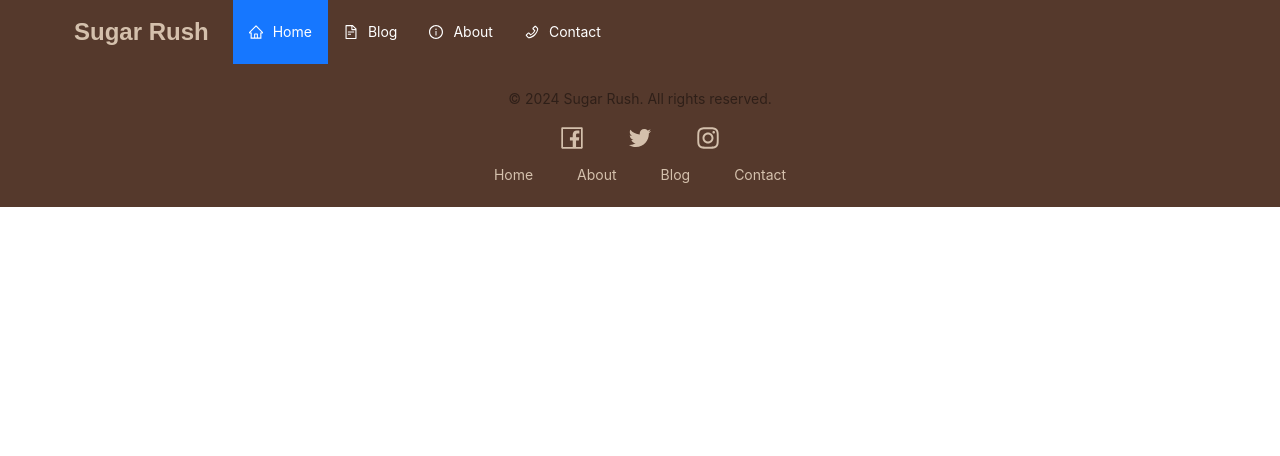
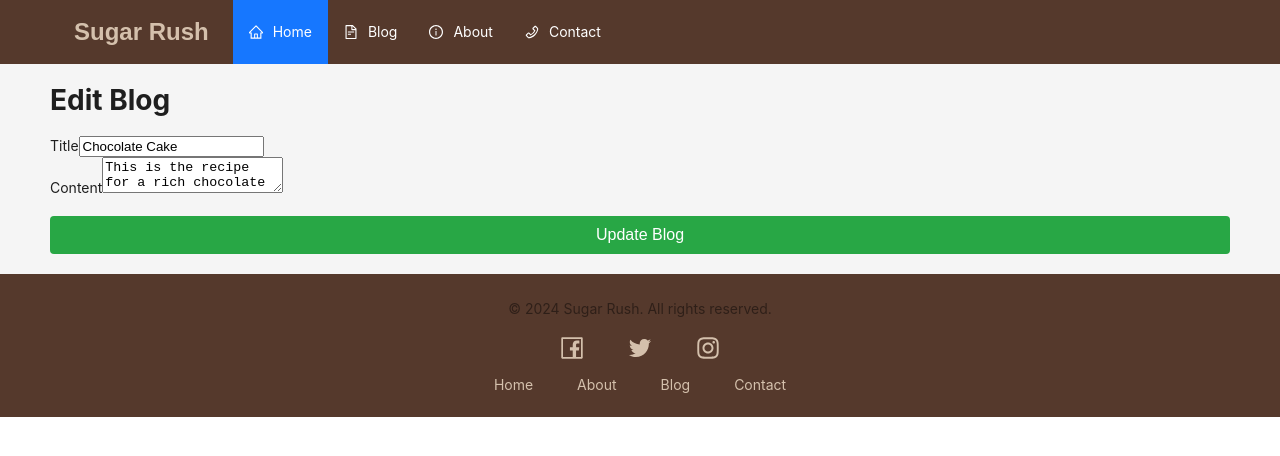
Before and after one commit to NikeshiMayoda8/assignment, a React (Vite) app in the folder blog/: page /edit-blog/1 in a window 1280 px wide. Shown: the top 456 px of the page. Built offline with nearby package versions, Linux system fonts and the light colour scheme.

Commit message:
add-edit added

```diff
--- a/blog/src/App.tsx
+++ b/blog/src/App.tsx
@@ -7,6 +7,7 @@ import Home from './pages/Home';
 import Blog from './pages/Blog';
 import About from './pages/About';
 import Contact from './pages/Contact';
+import AddEditBlog from './pages/AddEditBlog';
 
 const { Content } = Layout;
 
@@ -20,7 +21,8 @@ const App: React.FC = () => {
             <div className="site-layout-content">
               <Routes>
                 <Route path="/" element={<Home />} />
-                <Route path="/blog" element={<Blog />} />
+                <Route path="/blog/:id" element={<Blog />} />
+                <Route path="/edit-blog/:id" element={<AddEditBlog />} />
                 <Route path="/about" element={<About />} />
                 <Route path="/contact" element={<Contact />} />
               </Routes>
--- a/blog/src/global.css
+++ b/blog/src/global.css
@@ -376,3 +376,125 @@ body {
     font-size: 1.5rem;
     margin: 10px 0;
   }
+
+/* Blog List Section */
+.blog-list {
+  margin-top: 20px;
+  display: flex;
+  flex-direction: column;
+  gap: 20px;
+}
+
+.blog-item {
+  background-color: #fff;
+  padding: 20px;
+  border-radius: 8px;
+  box-shadow: 0 2px 4px rgba(0, 0, 0, 0.1);
+}
+
+.blog-item h2 {
+  margin: 0 0 10px 0;
+  font-size: 1.5rem;
+  color: #333;
+}
+
+.blog-item p {
+  font-size: 1rem;
+  color: #666;
+  margin-bottom: 10px;
+}
+
+.blog-item button {
+  margin-right: 10px;
+  padding: 8px 12px;
+  border: none;
+  border-radius: 4px;
+  cursor: pointer;
+  font-size: 0.9rem;
+}
+
+.blog-item button:hover {
+  opacity: 0.9;
+}
+
+.blog-item button:first-child {
+  background-color: #007bff;
+  color: white;
+}
+
+.blog-item button:last-child {
+  background-color: #dc3545;
+  color: white;
+}
+
+/* Add/Edit Blog Button */
+button {
+  margin: 20px 0;
+  padding: 10px 16px;
+  background-color: #28a745;
+  border: none;
+  border-radius: 4px;
+  color: white;
+  font-size: 1rem;
+  cursor: pointer;
+  display: block;
+  width: 100%;
+}
+
+button:hover {
+  background-color: #218838;
+}
+
+/* Blog Form */
+form {
+  background-color: #fff;
+  padding: 20px;
+  border-radius: 8px;
+  box-shadow: 0 2px 4px rgba(0, 0, 0, 0.1);
+  max-width: 600px;
+  margin: 20px auto;
+}
+
+form input[type="text"],
+form textarea {
+  width: 100%;
+  padding: 10px;
+  margin-bottom: 15px;
+  border: 1px solid #ccc;
+  border-radius: 4px;
+  font-size: 1rem;
+}
+
+form textarea {
+  height: 150px;
+  resize: vertical;
+}
+
+form button[type="submit"] {
+  background-color: #007bff;
+  color: white;
+  padding: 10px 16px;
+  border: none;
+  border-radius: 4px;
+  cursor: pointer;
+  font-size: 1rem;
+}
+
+form button[type="submit"]:hover {
+  background-color: #0056b3;
+}
+
+/* Responsive Styles */
+@media (max-width: 600px) {
+  .blog-item {
+    padding: 15px;
+  }
+
+  form {
+    padding: 15px;
+  }
+
+  form button {
+    width: 100%;
+  }
+}
--- /dev/null
+++ b/blog/src/pages/AddEditBlog.tsx
@@ -0,0 +1,71 @@
+import React, { useState, useEffect } from 'react';
+import { useNavigate, useParams } from 'react-router-dom';
+
+interface BlogPost {
+  id: number;
+  title: string;
+  content: string;
+}
+
+const AddEditBlog: React.FC = () => {
+  const { id } = useParams<{ id: string }>();
+  const navigate = useNavigate();
+
+  const [blogData, setBlogData] = useState<BlogPost>({ id: 0, title: '', content: '' });
+
+  const [blogs, setBlogs] = useState<BlogPost[]>([
+    { id: 1, title: 'Chocolate Cake', content: 'This is the recipe for a rich chocolate cake.' },
+    { id: 2, title: 'Strawberry Cheesecake', content: 'This is the recipe for a creamy strawberry cheesecake.' },
+
+  ]);
+
+
+  useEffect(() => {
+    if (id) {
+      const existingBlog = blogs.find(blog => blog.id === parseInt(id));
+      if (existingBlog) {
+        setBlogData(existingBlog);
+      }
+    }
+  }, [id, blogs]);
+
+  const handleSave = () => {
+    if (id) {
+
+      setBlogs(prevBlogs => prevBlogs.map(blog => (blog.id === parseInt(id) ? blogData : blog)));
+    } else {
+
+      const newBlog = { ...blogData, id: blogs.length + 1 };
+      setBlogs([...blogs, newBlog]);
+    }
+
+
+    navigate('/blog/'+id);
+  };
+
+  return (
+    <div>
+      <h1>{id ? 'Edit Blog' : 'Add Blog'}</h1>
+      <div>
+        <label htmlFor="title">Title</label>
+        <input
+          type="text"
+          id="title"
+          value={blogData.title}
+          onChange={(e) => setBlogData({ ...blogData, title: e.target.value })}
+        />
+      </div>
+      <div>
+        <label htmlFor="content">Content</label>
+        <textarea
+          id="content"
+          value={blogData.content}
+          onChange={(e) => setBlogData({ ...blogData, content: e.target.value })}
+        />
+      </div>
+      <button onClick={handleSave}>{id ? 'Update' : 'Create'} Blog</button>
+    </div>
+  );
+};
+
+export default AddEditBlog;
--- /dev/null
+++ b/blog/src/pages/Blog.tsx
@@ -0,0 +1,40 @@
+import React, { useState } from 'react';
+import { useParams, useNavigate } from 'react-router-dom';
+
+interface BlogPost {
+  id: number;
+  title: string;
+  content: string;
+}
+
+const Blog: React.FC = () => {
+  const { id } = useParams<{ id: string }>();
+  const [blogs] = useState<BlogPost[]>([
+    { id: 1, title: 'Chocolate Cake', content: 'This is the recipe for a rich chocolate cake.' },
+    { id: 2, title: 'Strawberry Cheesecake', content: 'This is the recipe for a creamy strawberry cheesecake.' },
+  ]);
+
+  const blog = blogs.find(b => b.id === parseInt(id || ''));
+
+  const navigate = useNavigate();
+
+  if (!blog) {
+    return <div>Blog not found</div>;
+  }
+
+  const deleteBlog = (id: number) => {
+    console.log('Blog deleted', id);
+
+  };
+
+  return (
+    <div>
+      <h1>{blog.title}</h1>
+      <p>{blog.content}</p>
+      <button onClick={() => navigate(`/edit-blog/${blog.id}`)}>Edit</button>
+      <button onClick={() => deleteBlog(blog.id)}>Delete</button>
+    </div>
+  );
+};
+
+export default Blog;
--- a/blog/src/pages/Home.tsx
+++ b/blog/src/pages/Home.tsx
@@ -1,9 +1,17 @@
 import React from 'react';
+import { useNavigate } from 'react-router-dom';
 import Button from '../components/Button';
 
 const Home: React.FC = () => {
+  const navigate = useNavigate();
+
+  const handleNavigation = (recipe: string) => {
+    navigate(`/blog?recipe=${recipe}`);
+  };
+
   return (
     <div>
+
       <div className="hero-section">
         <div className="hero-content">
           <div className="hero-text">
@@ -18,20 +26,20 @@ const Home: React.FC = () => {
       <div className="top-recipes-section">
         <h2 className="section-title">Top Recipes</h2>
         <div className="recipe-cards">
-          <div className="recipe-card">
-            <img src="\images\chocolatecake.jpeg" alt="Recipe 1" className="recipe-img" />
+          <div className="recipe-card" onClick={() => handleNavigation('Chocolate Cake')}>
+            <img src="/images/chocolatecake.jpeg" alt="Recipe 1" className="recipe-img" />
             <h3 className="recipe-title">Chocolate Cake</h3>
           </div>
-          <div className="recipe-card">
-            <img src="\images\strawberry1.jpg" alt="Recipe 2" className="recipe-img" />
+          <div className="recipe-card" onClick={() => handleNavigation('Strawberry Cheesecake')}>
+            <img src="/images/strawberry1.jpg" alt="Recipe 2" className="recipe-img" />
             <h3 className="recipe-title">Strawberry Cheesecake</h3>
           </div>
-          <div className="recipe-card">
-            <img src="\images\lemonpie.jpeg" alt="Recipe 3" className="recipe-img" />
+          <div className="recipe-card" onClick={() => handleNavigation('Lemon Tart')}>
+            <img src="/images/lemonpie.jpeg" alt="Recipe 3" className="recipe-img" />
             <h3 className="recipe-title">Lemon Tart</h3>
           </div>
-          <div className="recipe-card">
-            <img src="\images\redvelvetcake1.png" alt="Recipe 4" className="recipe-img" />
+          <div className="recipe-card" onClick={() => handleNavigation('Red Velvet Cupcake')}>
+            <img src="/images/redvelvetcake1.png" alt="Recipe 4" className="recipe-img" />
             <h3 className="recipe-title">Red Velvet Cupcake</h3>
           </div>
         </div>
@@ -41,19 +49,19 @@ const Home: React.FC = () => {
         <h2 className="section-title">New Recipes</h2>
         <div className="new-recipes-content">
           <div className="new-recipe-image">
-            <img src="\images\smoothie.png" alt="New Recipe" />
+            <img src="/images/smoothie.png" alt="New Recipe" />
           </div>
           <div className="new-recipe-list">
-            <h3 className="new-recipe-item">Banana Bread</h3>
+            <h3 className="new-recipe-item" onClick={() => handleNavigation('Banana Bread')}>Banana Bread</h3>
             <p>A moist and delicious banana bread with a hint of vanilla.</p>
 
-            <h3 className="new-recipe-item">Matcha Cookies</h3>
+            <h3 className="new-recipe-item" onClick={() => handleNavigation('Matcha Cookies')}>Matcha Cookies</h3>
             <p>Soft and chewy cookies infused with earthy matcha flavor.</p>
 
-            <h3 className="new-recipe-item">Peach Cobbler</h3>
+            <h3 className="new-recipe-item" onClick={() => handleNavigation('Peach Cobbler')}>Peach Cobbler</h3>
             <p>A comforting dessert filled with fresh peaches and buttery crust.</p>
 
-            <h3 className="new-recipe-item">Tiramisu</h3>
+            <h3 className="new-recipe-item" onClick={() => handleNavigation('Tiramisu')}>Tiramisu</h3>
             <p>A classic Italian dessert with layers of coffee-soaked ladyfingers and mascarpone cream.</p>
           </div>
         </div>
```
Lines whose indentation alone changed are shown as unchanged.
